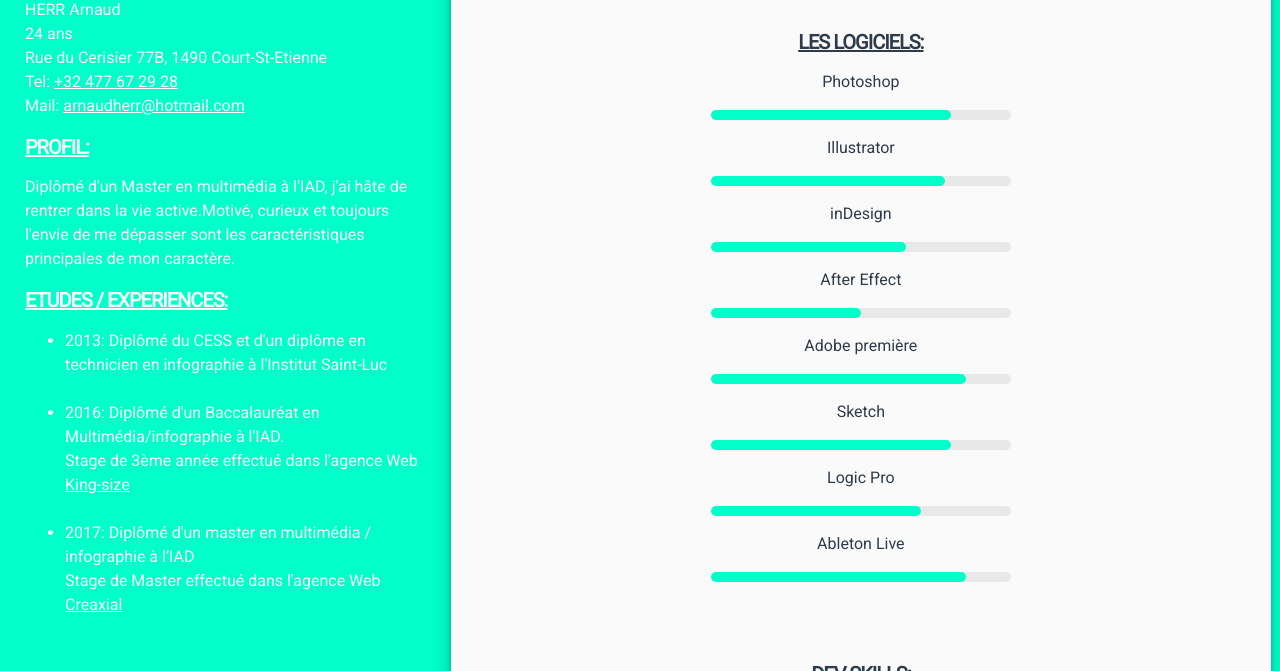
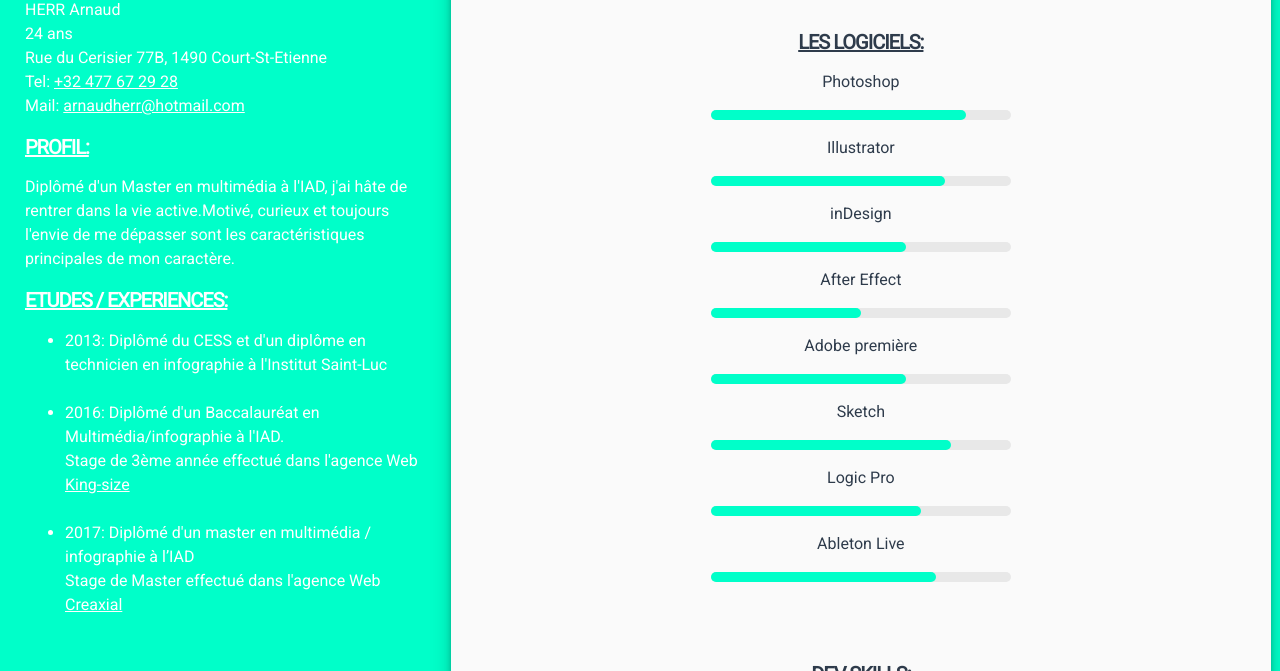
Before and after one commit to arnaudherr/arnaudherr.github.io, a Jekyll site: the page built from about.html, in a window 1280 px wide. Shown: the part 289-960 px from the top of the page. Built offline with Jekyll 4.4.1, drawn with Linux system fonts in a browser that asks for light colours; some web fonts are replaced.

Commit message:
SKILLS MODIFICATION

```diff
--- a/about.html
+++ b/about.html
@@ -31,14 +31,14 @@ page_title: About
   <div class="skills__progress">
     <h2>Les logiciels:</h2>
       <ul>
-      <li><p>Photoshop <div class="progress"><div class="progress__bar" style="width:80%"></div></div></p></li>
+      <li><p>Photoshop <div class="progress"><div class="progress__bar" style="width:85%"></div></div></p></li>
       <li><p>Illustrator  <div class="progress"><div class="progress__bar" style="width:78%"></div></div></p></li>
       <li><p>inDesign  <div class="progress"><div class="progress__bar" style="width:65%"></div></div></p></li>
       <li><p>After Effect   <div class="progress"><div class="progress__bar" style="width:50%"></div></div></p></li>
-      <li><p>Adobe première  <div class="progress"><div class="progress__bar" style="width:85%"></div></div></progress></p></li>
+      <li><p>Adobe première  <div class="progress"><div class="progress__bar" style="width:65%"></div></div></p></li>
       <li><p>Sketch  <div class="progress"><div class="progress__bar" style="width:80%"></div></div></p></li>
       <li><p>Logic Pro <div class="progress"><div class="progress__bar" style="width:70%"></div></div></li>
-      <li><p>Ableton Live  <div class="progress"><div class="progress__bar" style="width:85%"></div></div></p></li>
+      <li><p>Ableton Live  <div class="progress"><div class="progress__bar" style="width:75%"></div></div></p></li>
     </ul>
   </div>
     <h2>Dev Skills:</h2>
--- a/css/main.css
+++ b/css/main.css
@@ -309,8 +309,8 @@ svg {
             animation: showFromLeft .4s .2s ease-in-out forwards;
 }
 #wave_border {
-    stroke-dasharray: 10000;
-    stroke-dashoffset: 10000;
+    stroke-dasharray: 1000;
+    stroke-dashoffset: 1000;
     -webkit-animation: dash 10s ease-in-out forwards;
             animation: dash 10s ease-in-out forwards;
 }
```
